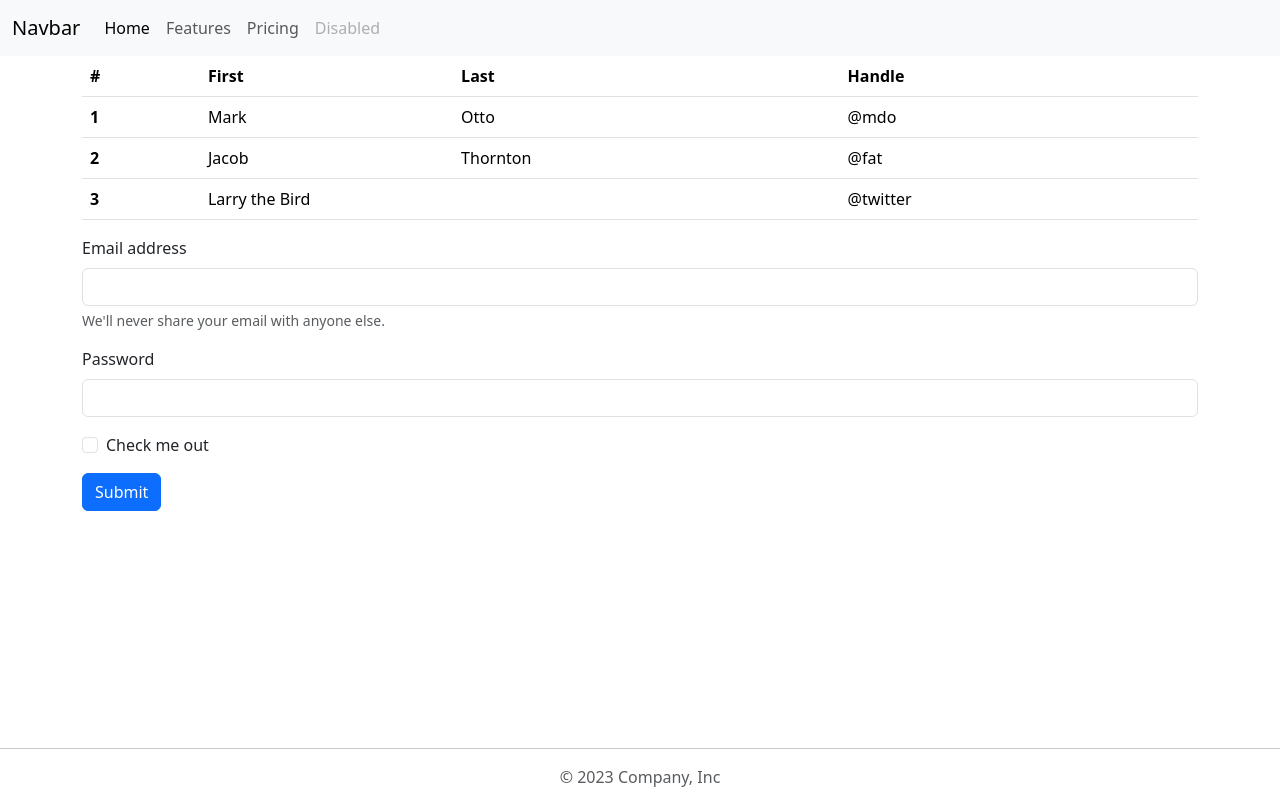
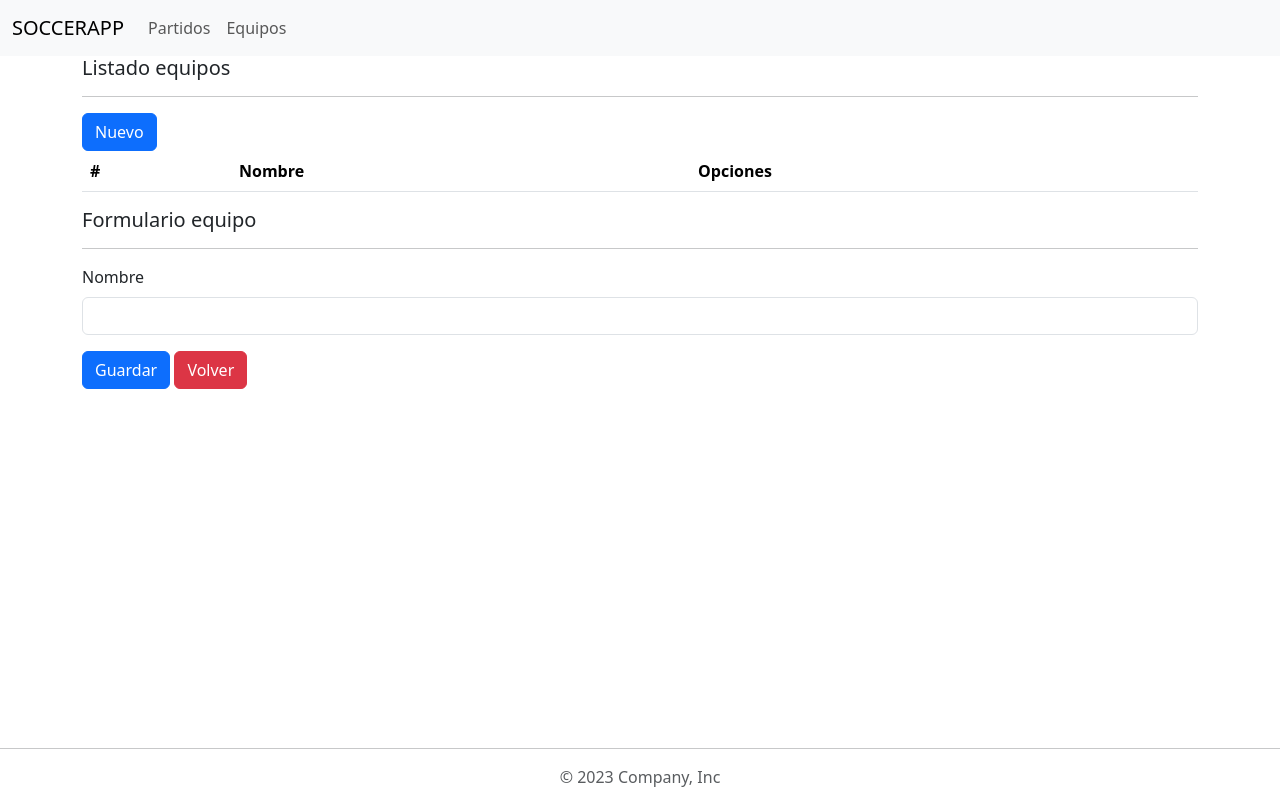
Before and after one commit to cristiantirano27/sistemas-mvc, a PHP site: page / in a window 1280 px wide. Run offline with PHP 8.4, Linux system fonts and the light colour scheme; lists and menus that the app fills with data are empty.

Commit message:
CHORE: [4/10/2022 - 11:08 AM]  Actualizando el archivo principal del proyecto SOCCERAPP

```diff
--- a/soccerapp/index.php
+++ b/soccerapp/index.php
@@ -10,23 +10,17 @@
 <body>
     <nav class="navbar navbar-expand-lg bg-body-tertiary">
         <div class="container-fluid">
-            <a class="navbar-brand" href="#">Navbar</a>
+            <a class="navbar-brand" href="#">SOCCERAPP</a>
             <button class="navbar-toggler" type="button" data-bs-toggle="collapse" data-bs-target="#navbarNav" aria-controls="navbarNav" aria-expanded="false" aria-label="Toggle navigation">
                 <span class="navbar-toggler-icon"></span>
             </button>
             <div class="collapse navbar-collapse" id="navbarNav">
                 <ul class="navbar-nav">
                     <li class="nav-item">
-                        <a class="nav-link active" aria-current="page" href="#">Home</a>
+                        <a class="nav-link" href="#">Partidos</a>
                     </li>
                     <li class="nav-item">
-                        <a class="nav-link" href="#">Features</a>
-                    </li>
-                    <li class="nav-item">
-                        <a class="nav-link" href="#">Pricing</a>
-                    </li>
-                    <li class="nav-item">
-                        <a class="nav-link disabled" aria-disabled="true">Disabled</a>
+                        <a class="nav-link" href="#">Equipos</a>
                     </li>
                 </ul>
             </div>
@@ -34,53 +28,35 @@
     </nav>
     <div class="container">
         <section id="lista">
+            <h5>Listado equipos</h5>
+            <hr>
+            <div>
+                <button type="button" class="btn btn-primary">Nuevo</button>
+            </div>
             <table class="table">
                 <thead>
                     <tr>
                         <th scope="col">#</th>
-                        <th scope="col">First</th>
-                        <th scope="col">Last</th>
-                        <th scope="col">Handle</th>
+                        <th scope="col">Nombre</th>
+                        <th scope="col">Opciones</th>
                     </tr>
                 </thead>
-                <tbody>
-                    <tr>
-                        <th scope="row">1</th>
-                        <td>Mark</td>
-                        <td>Otto</td>
-                        <td>@mdo</td>
-                    </tr>
-                    <tr>
-                        <th scope="row">2</th>
-                        <td>Jacob</td>
-                        <td>Thornton</td>
-                        <td>@fat</td>
-                    </tr>
-                    <tr>
-                        <th scope="row">3</th>
-                        <td colspan="2">Larry the Bird</td>
-                        <td>@twitter</td>
-                    </tr>
-                </tbody>
+                <tbody id="tbody"> </tbody>
             </table>
         </section>
 
         <section id="form">
+            <h5>Formulario equipo</h5>
+            <hr>
             <form>
                 <div class="mb-3">
-                    <label for="exampleInputEmail1" class="form-label">Email address</label>
-                    <input type="email" class="form-control" id="exampleInputEmail1" aria-describedby="emailHelp">
-                    <div id="emailHelp" class="form-text">We'll never share your email with anyone else.</div>
+                    <label for="nombre" class="form-label">Nombre</label>
+                    <input type="email" class="form-control" id="nombre" value="" required>
                 </div>
                 <div class="mb-3">
-                    <label for="exampleInputPassword1" class="form-label">Password</label>
-                    <input type="password" class="form-control" id="exampleInputPassword1">
+                    <button type="submit" class="btn btn-primary">Guardar</button>
+                    <button type="reset" class="btn btn-danger" id="volver">Volver</button>
                 </div>
-                <div class="mb-3 form-check">
-                    <input type="checkbox" class="form-check-input" id="exampleCheck1">
-                    <label class="form-check-label" for="exampleCheck1">Check me out</label>
-                </div>
-                <button type="submit" class="btn btn-primary">Submit</button>
             </form>
         </section>
     </div>
```
